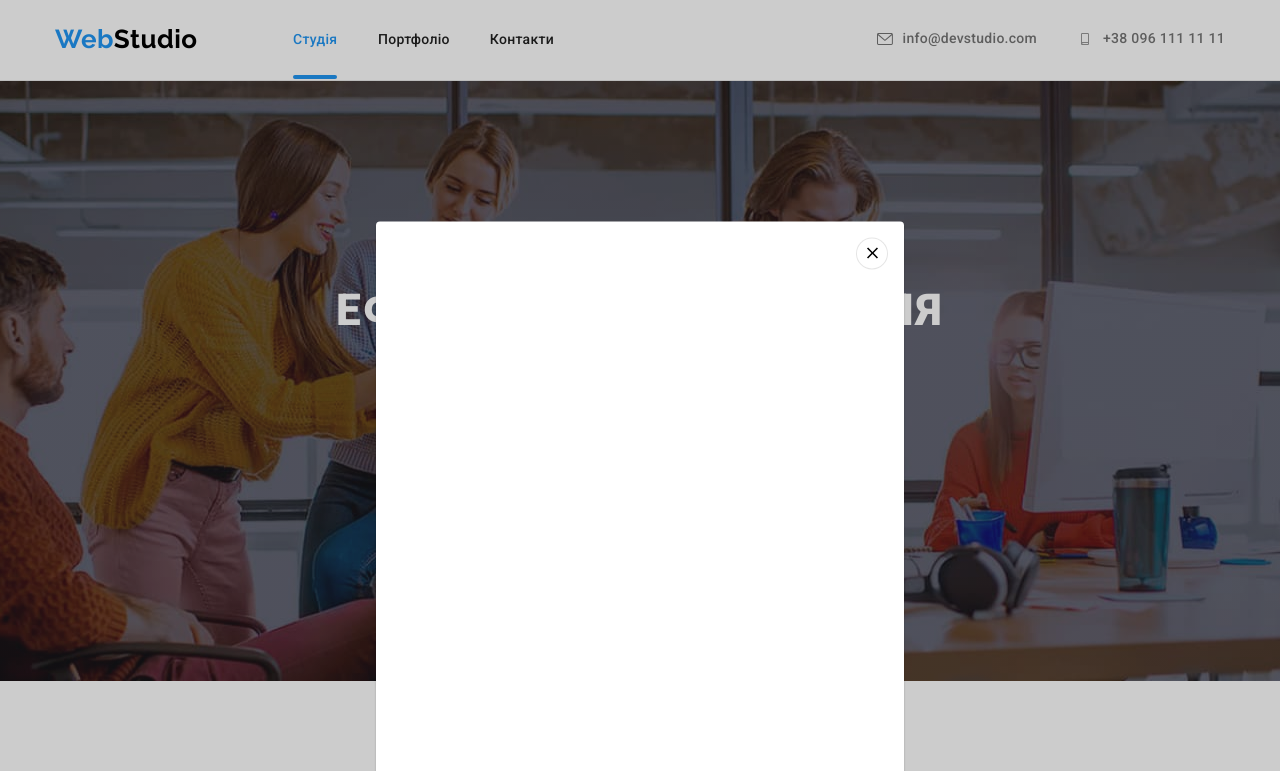
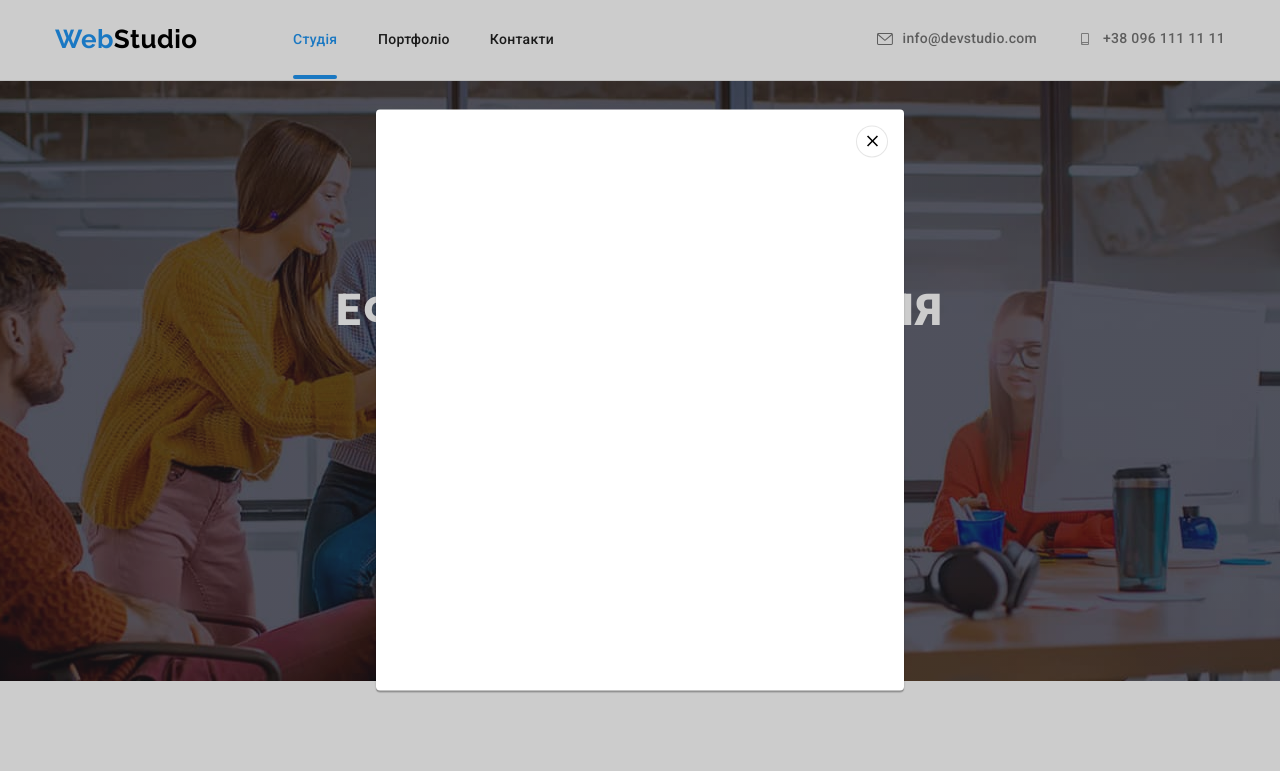
Before and after one commit to urt2509/goit-markup-hw-05, a plain HTML site: page index.html in a window 1280 px wide. Both pictures are taken after a click on the button "Замовити послугу". Shown: the top 771 px of the page. Drawn offline with nearby package versions, Linux system fonts and the light colour scheme.

Commit message:
Added animation for links, updated modal window

```diff
--- a/css/styles.css
+++ b/css/styles.css
@@ -65,6 +65,7 @@ img {
 
 .link {
   text-decoration: none;
+  transition: color 250ms var(--transition-time-function);
 }
 
 .container {
@@ -416,6 +417,7 @@ img {
   align-items: center;
   border-radius: 50%;
   fill: var(--icon-text);
+  transition: fill 250ms var(--transition-time-function);
 }
 
 .team .social-item {
@@ -670,7 +672,6 @@ img {
   position: fixed;
   top: 0;
   width: 100%;
-  min-height: 1024px;
   height: 100%;
   background-color: var(--modal-bcg-overlay-color);
 }
@@ -680,10 +681,10 @@ img {
   top: 50%;
   left: 50%;
   transform: translate(-50%, -50%);
-  max-width: 528px;
-  width: 100%;
-  max-height: 581px;
-  height: 100%;
+  width: 528px;
+
+  height: 581px;
+
   padding: 8px;
   background-color: var(--primary-bcg-color);
   box-shadow: 0px 1px 3px rgba(0, 0, 0, 0.12), 0px 1px 1px rgba(0, 0, 0, 0.14),
--- a/index.html
+++ b/index.html
@@ -496,8 +496,6 @@
           </use>
         </svg>
       </button>
-      <h2></h2>
-
     </div>
   </div>
 
```
